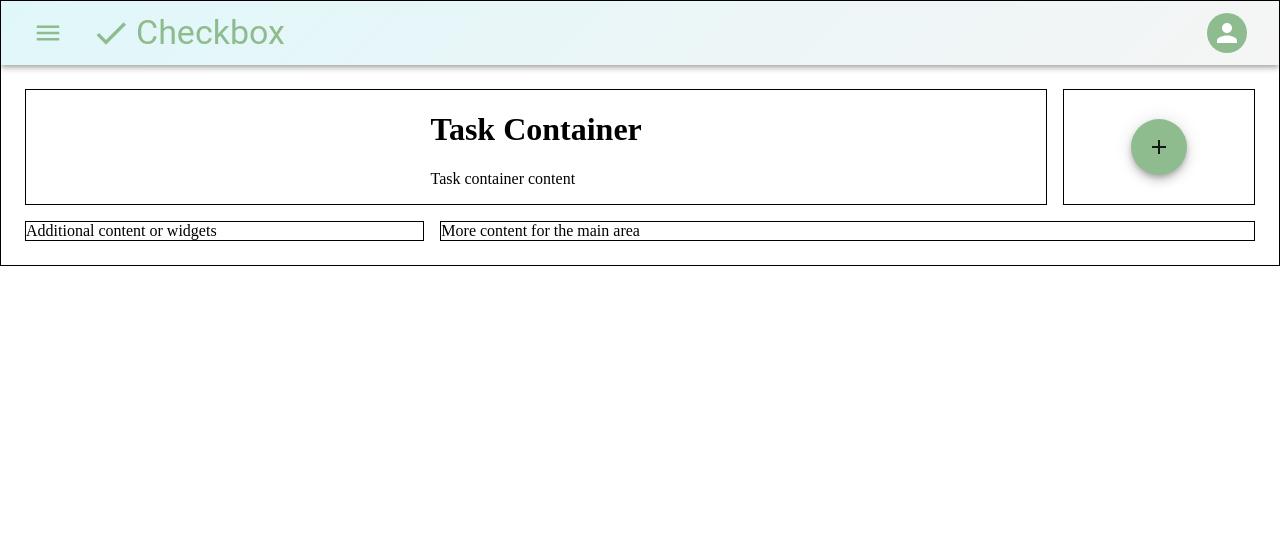
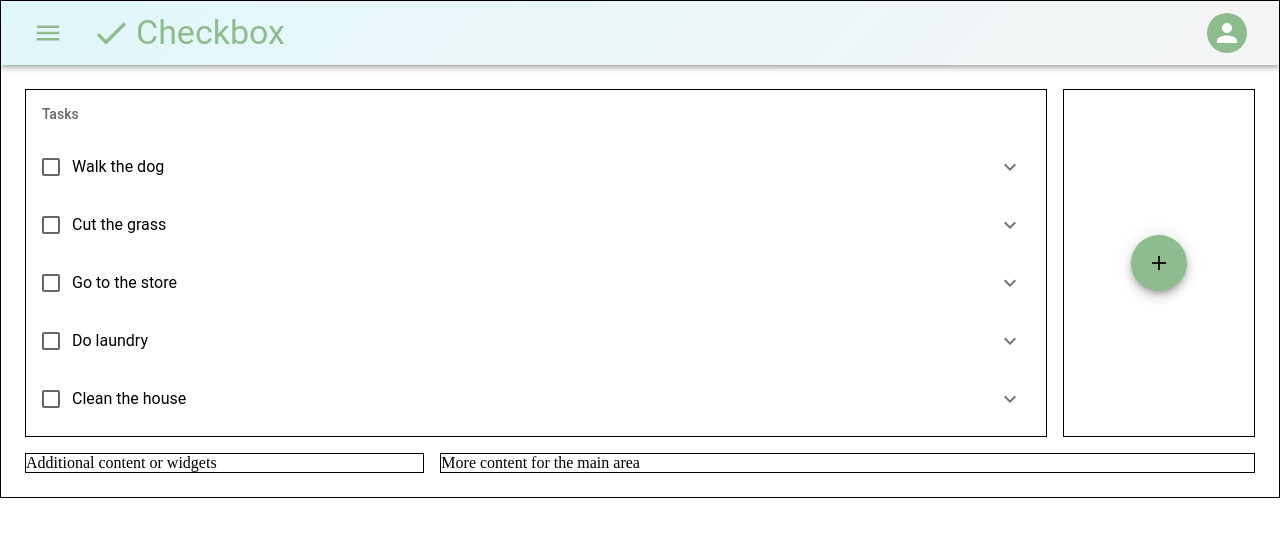
Before and after one commit to rymbowman/Task-Management-App---Frontend, a React (Vite) app in the folder Checkbox-Frontend/: page /dashboard in a window 1280 px wide. Shown: the top 536 px of the page. Built offline with nearby package versions, Linux system fonts and the light colour scheme.

Commit message:
Input List and ListItemButtons from MUI for the TaskContainer and use a placeholder array of task objects for development purposes

```diff
--- a/Checkbox-Frontend/src/components/TaskContainer.jsx
+++ b/Checkbox-Frontend/src/components/TaskContainer.jsx
@@ -1,9 +1,140 @@
+import {
+  Checkbox,
+  Collapse,
+  IconButton,
+  List,
+  ListItemButton,
+  ListItemText,
+  ListSubheader,
+} from "@mui/material";
+import ExpandLess from "@mui/icons-material/ExpandLess";
+import ExpandMore from "@mui/icons-material/ExpandMore";
+import { useState } from "react";
+
+const tasks = [
+  {
+    id: 1,
+    title: "Walk the dog",
+    details: {
+      description: "Take the dog for a walk around the block",
+      category: "Personal",
+      dueDate: "2021-12-01",
+      priority: "4",
+      steps: ["Put on shoes", "Grab leash", "Walk dog"],
+      notes: "Make sure to bring water for the dog",
+      reminder: "2021-12-01",
+    },
+  },
+  {
+    id: 2,
+    title: "Cut the grass",
+    details: {
+      description: "Mow the lawn",
+      category: "Home",
+      dueDate: "2021-12-01",
+      priority: "3",
+      steps: ["Get lawnmower", "Mow lawn"],
+      notes: "Make sure to wear sunscreen",
+      reminder: "2021-12-01",
+    },
+  },
+  {
+    id: 3,
+    title: "Go to the store",
+    details: {
+      description: "Buy groceries",
+      category: "Personal",
+      dueDate: "2021-12-01",
+      priority: "2",
+      steps: ["Make a list", "Drive to store", "Buy groceries"],
+      notes: "Don't forget the milk",
+      reminder: "2021-12-01",
+    },
+  },
+  {
+    id: 4,
+    title: "Do laundry",
+    details: {
+      description: "Wash clothes",
+      category: "Home",
+      dueDate: "2021-12-01",
+      priority: "1",
+      steps: ["Sort clothes", "Wash clothes", "Dry clothes"],
+      notes: "Don't mix colors",
+      reminder: "2021-12-01",
+    },
+  },
+  {
+    id: 5,
+    title: "Clean the house",
+    details: {
+      description: "Dust and vacuum",
+      category: "Home",
+      dueDate: "2021-12-01",
+      priority: "4",
+      steps: ["Dust furniture", "Vacuum floors"],
+      notes: "Don't forget to clean the bathroom",
+      reminder: "2021-12-01",
+    },
+  },
+];
 const TaskContainer = () => {
+  const [openTasks, setOpenTasks] = useState([]);
+
+  const handleOpenDetails = (taskId) => {
+    if (openTasks.includes(taskId)) {
+      setOpenTasks(openTasks.filter((task) => task !== taskId));
+    } else {
+      setOpenTasks([...openTasks, taskId]);
+    }
+  };
+
   return (
-    <div>
-      <h1>Task Container</h1>
-      <p>Task container content</p>
-    </div>
+    <List
+      sx={{ width: "100%", bgcolor: "background.paper" }}
+      component="nav"
+      subheader={<ListSubheader>Tasks</ListSubheader>}
+    >
+      {tasks.map((task, index) => (
+        <>
+          <ListItemButton key={index} value={task.id}>
+            <Checkbox edge="start" tabIndex={-1} disableRipple />
+            <ListItemText primary={task.title} />
+            {openTasks.includes(task.id) ? (
+              <IconButton onClick={() => handleOpenDetails(task.id)}>
+                <ExpandLess />
+              </IconButton>
+            ) : (
+              <IconButton
+                onClick={() => handleOpenDetails(task.id)}
+                value={task.id}
+              >
+                <ExpandMore />
+              </IconButton>
+            )}
+          </ListItemButton>
+          <Collapse
+            in={openTasks.includes(task.id)}
+            timeout="auto"
+            unmountOnExit
+          >
+            <List component="div" disablePadding>
+              <ListItemText
+                primary={`Description: ${task.details.description}`}
+              />
+              <ListItemText primary={`Category: ${task.details.category}`} />
+              <ListItemText primary={`Due Date: ${task.details.dueDate}`} />
+              <ListItemText primary={`Priority: ${task.details.priority}`} />
+              <ListItemText
+                primary={`Steps: ${task.details.steps.join(", ")}`}
+              />
+              <ListItemText primary={`Notes: ${task.details.notes}`} />
+              <ListItemText primary={`Reminder: ${task.details.reminder}`} />
+            </List>
+          </Collapse>
+        </>
+      ))}
+    </List>
   );
 };
 
```
